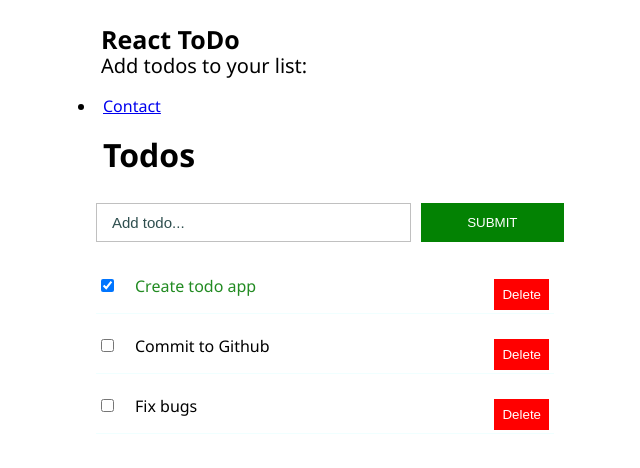
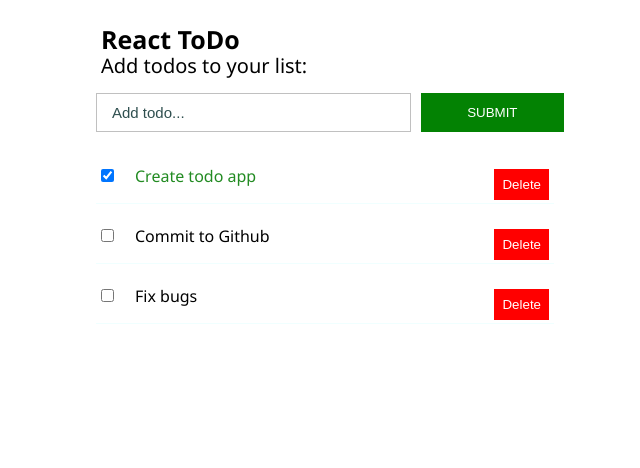
Before and after one commit to ivanradunkovic/I-ToDo, a React (Create React App) app: page / in a window 1280 px wide. Shown: the top 468 px of the page, without its empty margins (315-955 px from the left). Built offline with nearby package versions, Linux system fonts and the light colour scheme; the HTML template or start-up script is replaced by a standard one.

Commit message:
Code cleanup

```diff
--- a/src/App.js
+++ b/src/App.js
@@ -1,16 +1,28 @@
-import React from 'react';
+import React, { Component } from 'react';
+import { BrowserRouter as Router, Route } from 'react-router-dom';
 import './App.css';
 
-class App extends React.Component
-{
-    render()
-    {
-        return (
-            <div>
-                <h1>Todos</h1>
+
+render() {
+    return (
+        <Router>
+            <div className="App">
+                <div className="container">
+                    <Header />
+                    <br />
+                    <Route exact path="/" render={props => (
+                        <React.Fragment>
+                            <AddTodo addTodo={this.addTodo} />
+                            <Todos todos={this.state.todos} markComplete={this.markComplete} delTodo={this.delTodo} />
+                        </React.Fragment>
+                    )} />
+
+                    <Route path="/about" component={About} />
+                </div>
             </div>
-        );
-    }
+        </Router>
+    );
+}
 }
 
 export default App;
--- a/src/Contact.js
+++ /dev/null
@@ -1,24 +0,0 @@
-
-import React from "react";
-
-class Contact extends React.Component
-{
-    onSubmit = () =>
-    {
-        this.props.history.push("/");
-    };
-
-    render()
-    {
-        return (
-            <form>
-                <input placeholder="First name" type="First name" />
-                <input placeholder="Last name" type="Last name" />
-                <input placeholder="Email" type="Email" />
-                <button onClick={this.onSubmit}>Submit</button>
-            </form>
-        );
-    }
-}
-
-export default Contact;
--- a/src/components/TodoContainer.js
+++ b/src/components/TodoContainer.js
@@ -1,11 +1,9 @@
+
 import React from 'react'
 import TodosList from "./TodosList";
 import InputTodo from "./InputTodo"
 import Header from "./Header";
 import { v4 as uuidv4 } from "uuid";
-import { Route, NavLink, BrowserRouter as Router, Switch } from "react-router-dom";
-import App from "../App"
-import Contact from "../Contact";
 
 class TodoContainer extends React.Component
 {
@@ -49,7 +47,6 @@ class TodoContainer extends React.Component
     addTodoItem = (title) =>
     {
         const newTodo = {
-            // id: uuid.v4(),
             id: uuidv4(),
             title: title,
             completed: false,
@@ -58,6 +55,7 @@ class TodoContainer extends React.Component
             todos: [...this.state.todos, newTodo],
         });
     };
+
     delTodo = (id) =>
     {
         this.setState({
@@ -73,20 +71,8 @@ class TodoContainer extends React.Component
     render()
     {
         return (
-            <Router>
             <div className="container">
                 <Header />
-                    <ul>
-                        <li>
-                            <NavLink activeClassName="active" to="/contact">
-                                Contact
-                    </NavLink>
-                        </li>
-                        <Switch>
-                            <Route exact path="/" component={App} />
-                            <Route path="/contact" component={Contact} />
-                        </Switch>
-                    </ul>
                 <InputTodo addTodoProps={this.addTodoItem} />
                 <TodosList
                     todos={this.state.todos}
@@ -94,7 +80,6 @@ class TodoContainer extends React.Component
                     deleteTodoProps={this.delTodo}
                 />
             </div>
-            </Router>
         );
     }
 }
```
Lines whose indentation alone changed are shown as unchanged.
